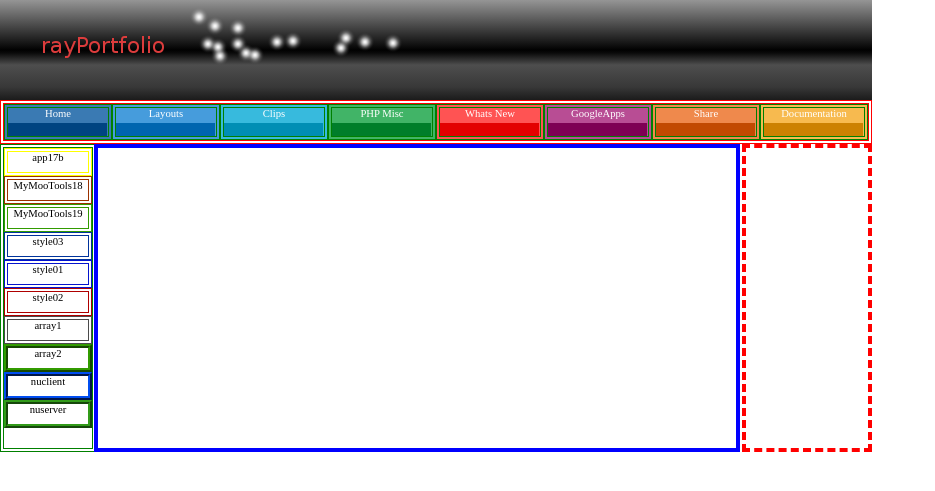
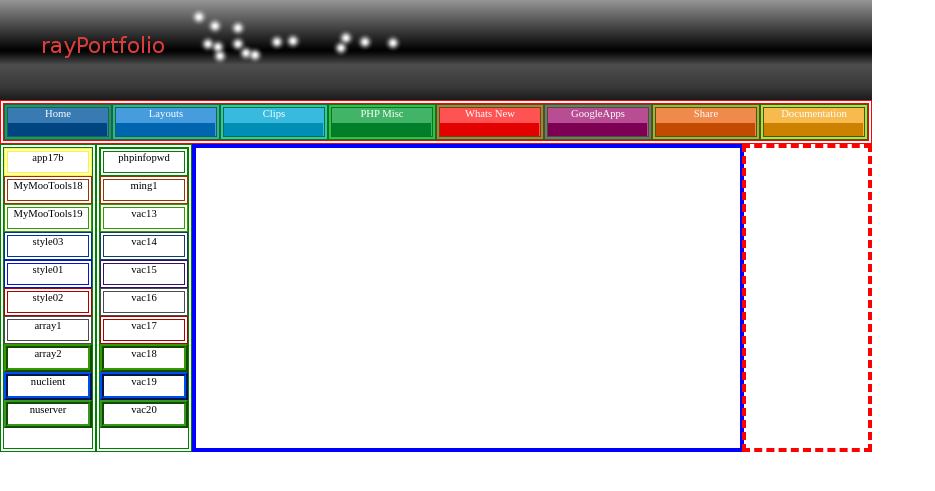
Before and after one commit to RaymondByczko/portfoliobase, a PHP site: page / in a window 1280 px wide. Shown: the top 491 px of the page, without its empty margins (0-935 px from the left). Run offline with PHP 8.4, Linux system fonts and the light colour scheme.

Commit message:
self-RByczko; 2013-11-17 Nov 17; Reorganized app5 into portfolio.

```diff
--- /dev/null
+++ b/public_html/portfolio/app/app5/phpinfopwd.php
@@ -0,0 +1,6 @@
+<?php
+	$wdir = `pwd`;
+	echo $wdir;
+	$thelist = `ls /usr/local/php5/lib/php/extensions/no-debug-non-zts-20060613/`;
+	echo $thelist;
+?>
--- a/public_html/portfolio/css/gen_styles_portfolio.css
+++ b/public_html/portfolio/css/gen_styles_portfolio.css
@@ -1,6 +1,7 @@
 <!-- @company self -->
 <!-- @author Raymond Byczko -->
 <!-- @change_history self-RByczko, 2013-06-09 June 9, Adjusted masthead for chromium. -->
+<!-- @change_history self-RByczko, 2013-11-16 Nov 17, Added css for new menu items. -->
 li {display: none; }
 #masthead_id {
 
@@ -32,7 +33,8 @@ background: -webkit-linear-gradient(top, #959595 0%, #0d0d0d 46%, #010101 50%, #
 #shareb_id {background: #c24a01 }
 #documentation_id {background: #f7ba4f }
 #documentationb_id {background: #cc8101 }
-#left_id { border: green double 4px }
+#left_a_id { border: green double 4px }
+#left_b_id { border: green double 4px }
 #menu1_id { border: yellow double 4px }
 #menu2_id { border: rgb(155,50,0) double 4px }
 #menu3_id { border: rgb(50,155,0) double 4px }
@@ -43,6 +45,16 @@ background: -webkit-linear-gradient(top, #959595 0%, #0d0d0d 46%, #010101 50%, #
 #menu8_id { border: rgb(50,155,0) ridge 4px }
 #menu9_id { border: rgb(0,50,155) ridge 4px }
 #menu10_id { border: rgb(50,155,25) ridge 4px }
+#menu11_id { border: green double 4px }
+#menu12_id { border: rgb(155,50,0) double 4px }
+#menu13_id { border: rgb(50,155,0) double 4px }
+#menu14_id { border: rgb(20,60,100) double 4px }
+#menu15_id { border: rgb(50,20,100) double 4px }
+#menu16_id { border: rgb(75,75,75) double 4px }
+#menu17_id { border: rgb(175,0,0) double 4px }
+#menu18_id { border: rgb(50,155,0) ridge 4px }
+#menu19_id { border: rgb(0,50,155) ridge 4px }
+#menu20_id { border: rgb(50,155,25) ridge 4px }
 #left_middle_id { border: blue solid 4px }
 #middle_id { border: red dashed 4px }
 #footer_id {
--- a/public_html/portfolio/index.php
+++ b/public_html/portfolio/index.php
@@ -10,6 +10,7 @@
 	November 11, 2013 - added app8.
 	November 11, 2013 - added app7.
 	November 11, 2013 - added app6.
+	November 17, 2013 - added app5.
 	purpose: to provide a front end for my portfolio.
 
 	Note1: make sure to adjust the settings in the *Home javascript
@@ -103,7 +104,7 @@ function gettoolboxhtml5Home()
 	This fits perfectly for the menu items within the outer left
 	division.  RByczko 12-26-10
 -->
-<div id=left_id class="sidebuttons" style='position: absolute; top:144px; left: 0px; width: 88px; height: 300px' >
+<div id=left_a_id class="sidebuttons" style='position: absolute; top:144px; left: 0px; width: 88px; height: 300px' >
 <div id=menu1_id style='position: absolute; top: 0px; left:0px; width: 80px; height: 20px' >app17b</div>
 <div id=menu2_id style='position: absolute; top: 28px; left:0px; width: 80px; height: 20px' >MyMooTools18</div>
 <div id=menu3_id style='position: absolute; top: 56px; left:0px; width: 80px; height: 20px' >MyMooTools19</div>
@@ -116,11 +117,26 @@ function gettoolboxhtml5Home()
 <div id=menu10_id style='position: absolute; top: 252px; left:0px; width: 80px; height: 20px' >nuserver</div>
 
 </div>
+
+
+<div id=left_b_id class="sidebuttons" style='position: absolute; top:144px; left: 96px; width: 88px; height: 300px' >
+<div id=menu11_id style='position: absolute; top: 0px; left:0px; width: 80px; height: 20px' >phpinfopwd</div>
+<div id=menu12_id style='position: absolute; top: 28px; left:0px; width: 80px; height: 20px' >ming1</div>
+<div id=menu13_id style='position: absolute; top: 56px; left:0px; width: 80px; height: 20px' >vac13</div>
+<div id=menu14_id style='position: absolute; top: 84px; left:0px; width: 80px; height: 20px' >vac14</div>
+<div id=menu15_id style='position: absolute; top: 112px; left:0px; width: 80px; height: 20px' >vac15</div>
+<div id=menu16_id style='position: absolute; top: 140px; left:0px; width: 80px; height: 20px' >vac16</div>
+<div id=menu17_id style='position: absolute; top: 168px; left:0px; width: 80px; height: 20px' >vac17</div>
+<div id=menu18_id style='position: absolute; top: 196px; left:0px; width: 80px; height: 20px' >vac18</div>
+<div id=menu19_id style='position: absolute; top: 224px; left:0px; width: 80px; height: 20px' >vac19</div>
+<div id=menu20_id style='position: absolute; top: 252px; left:0px; width: 80px; height: 20px' >vac20</div>
+
+</div>
 <!--
 	left of left_middle_id is set to 58px because width of left_id is set 50px and
 	the border of left_id is set to 4px.  So 2 times 4px plus 50px is equal to 58px.
 -->
-<div id=left_middle_id style='position: absolute; top: 144px; left: 94px; width: 638px; height: 300px' >
+<div id=left_middle_id style='position: absolute; top: 144px; left: 192px; width: 544px; height: 300px' >
 </div>
 <div id=middle_id style='position: absolute; top: 144px; left: 742px; width: 122px; height: 300px'>
 </div>
@@ -167,6 +183,14 @@ $('#menu9_id').click(function() {
 $('#menu10_id').click(function() {
   alert('Handler for .click() called.');
   location.href="/portfolio/app/app6/nuserver.php";
+});
+$('#menu11_id').click(function() {
+  alert('Handler for .click() called.');
+  location.href="/portfolio/app/app5/phpinfopwd.php";
+});
+$('#menu12_id').click(function() {
+  alert('Handler for .click() called.');
+  location.href="/portfolio/app/app5/ming1.php";
 });
 
 // This section of code allows the top selection to become such that
```
Also changed, not shown: public_html/portfolio/app/app5/ming1.php (added, +19 -0 lines).
